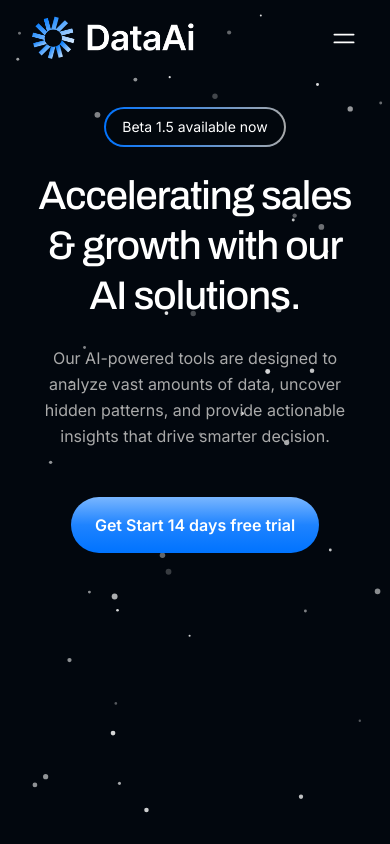
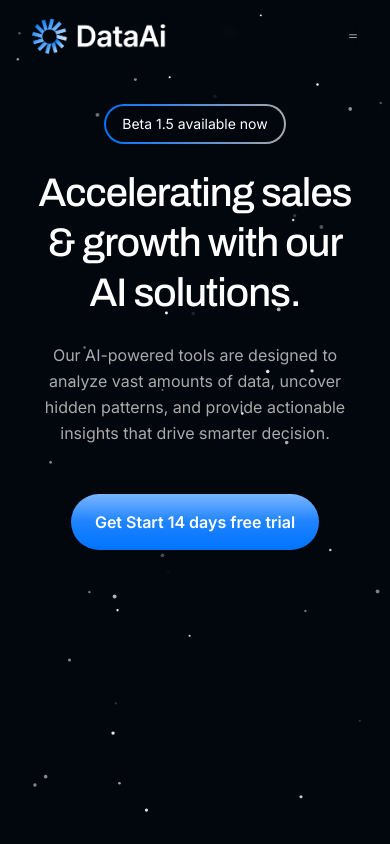
Before and after one commit to karanyadavv/ai-saas-landing-page, a React (Vite) app: page / in a window 390 px wide. Built offline with nearby package versions, Linux system fonts and the light colour scheme; the HTML template or start-up script is replaced by a standard one.

Commit message:
Nav completed

```diff
--- a/src/components/NavBar.jsx
+++ b/src/components/NavBar.jsx
@@ -1,38 +1,61 @@
-import React from "react";
+import React, { useState } from "react";
 import logoImg from "../assets/logo.png";
 import { motion } from "motion/react";
+import { HeaderList } from "../constants";
+import { div } from "motion/react-client";
 
 const NavBar = () => {
+  const [isOpen, setIsOpen] = useState(false);
+
+  const toggleMenu = () => {
+    setIsOpen(!isOpen);
+  };
   return (
+    <div className="relative">
       <motion.div
         initial={{ y: -100, opacity: 0, filter: "blur(12px)" }}
         animate={{ y: 0, opacity: 1, filter: "blur(0px)" }}
         transition={{ delay: 1, duration: 0.5, ease: "easeOut" }}
-      className="flex justify-center items-center text-white space-x-52 font-inter -mt-4 mb-12 md:mb-20"
+        className="flex justify-center items-center text-white space-x-52 font-inter -mt-4 mb-12 md:mb-20 backdrop-blur-sm"
       >
-      <div className="flex items-center justify-between space-x-32">
-        <img src={logoImg} alt="Logo" height={170} width={170} />
+        <div className="flex items-center justify-between space-x-44">
+          <img
+            src={logoImg}
+            alt="Logo"
+            height={170}
+            width={170}
+            className="w-[140px] md:w-[170px] cursor-pointer"
+          />
           <svg
             xmlns="http://www.w3.org/2000/svg"
             fill="none"
             viewBox="0 0 24 24"
-          stroke-width="1.5"
+            strokeWidth="1.5"
             stroke="currentColor"
-          className="size-10 md:hidden"
+            className="size-10 cursor-pointer md:hidden"
+            onClick={toggleMenu}
           >
             <path
-            stroke-linecap="round"
-            stroke-linejoin="round"
-            d="M3.75 9h16.5m-16.5 6.75h16.5"
+              strokeLinecap="round"
+              strokeLinejoin="round"
+              d={
+                isOpen ? "M6 18L18 6M6 6l12 12" : "M3.75 9h16.5m-16.5 6.75h16.5"
+              }
             />
           </svg>
         </div>
-      <div className="hidden md:flex justify-center items-center space-x-4">
-        <span>All pages</span>
-        <span>Features</span>
-        <span>Pricing</span>
-        <span>About Us</span>
-      </div>
+        <ul className="hidden md:flex justify-center items-center space-x-4 cursor-pointer ">
+          {HeaderList.map((item) => {
+            return (
+              <li
+                key={item}
+                className="hover:text-[#0158C2] transition-all duration-300"
+              >
+                {item}
+              </li>
+            );
+          })}
+        </ul>
         <div className="hidden md:block">
           <button className="btn-outline">
             <p className="btn-outline-text text-[16px] px-6 py-4">
@@ -41,6 +64,29 @@ const NavBar = () => {
           </button>
         </div>
       </motion.div>
+      {/* Mobile Menu */}
+      <motion.div
+        initial={{ opacity: 0, height: 0 }}
+        animate={{
+          opacity: isOpen ? 1 : 0,
+          height: isOpen ? "auto" : 0,
+        }}
+        transition={{ duration: 0.3 }}
+        className="absolute top-14 py-6 rounded-lg z-20 left-0 w-full bg-black backdrop-blur-sm md:hidden overflow-hidden"
+      >
+        <ul className="flex flex-col items-center space-y-4 font-inter">
+          {HeaderList.map((item) => (
+            <li
+              key={item}
+              className="text-white hover:text-[#0158C2] transition-all duration-300 cursor-pointer font-semibol"
+              onClick={() => setIsOpen(false)}
+            >
+              {item}
+            </li>
+          ))}
+        </ul>
+      </motion.div>
+    </div>
   );
 };
 
--- a/src/components/ParticleCanvas.jsx
+++ b/src/components/ParticleCanvas.jsx
@@ -31,10 +31,10 @@ const ParticleCanvas = () => {
     const createParticle = () => ({
       x: Math.random() * dimensions.width,
       y: Math.random() * dimensions.height,
-      size: Math.random() * 2 + 1,
+      size: Math.random() * 1 + 1,
       speedX: Math.random() * 2 - 1,
       speedY: Math.random() * 2 - 1,
-      opacity: Math.random() * 0.7 + 0.2,
+      opacity: Math.random() * 1,
     });
 
     const updateParticle = (particle) => {
--- /dev/null
+++ b/src/constants.js
@@ -0,0 +1 @@
+export const HeaderList = ["All pages", "Features", "Pricing", "About Us"];
```
Lines whose indentation alone changed are shown as unchanged.
